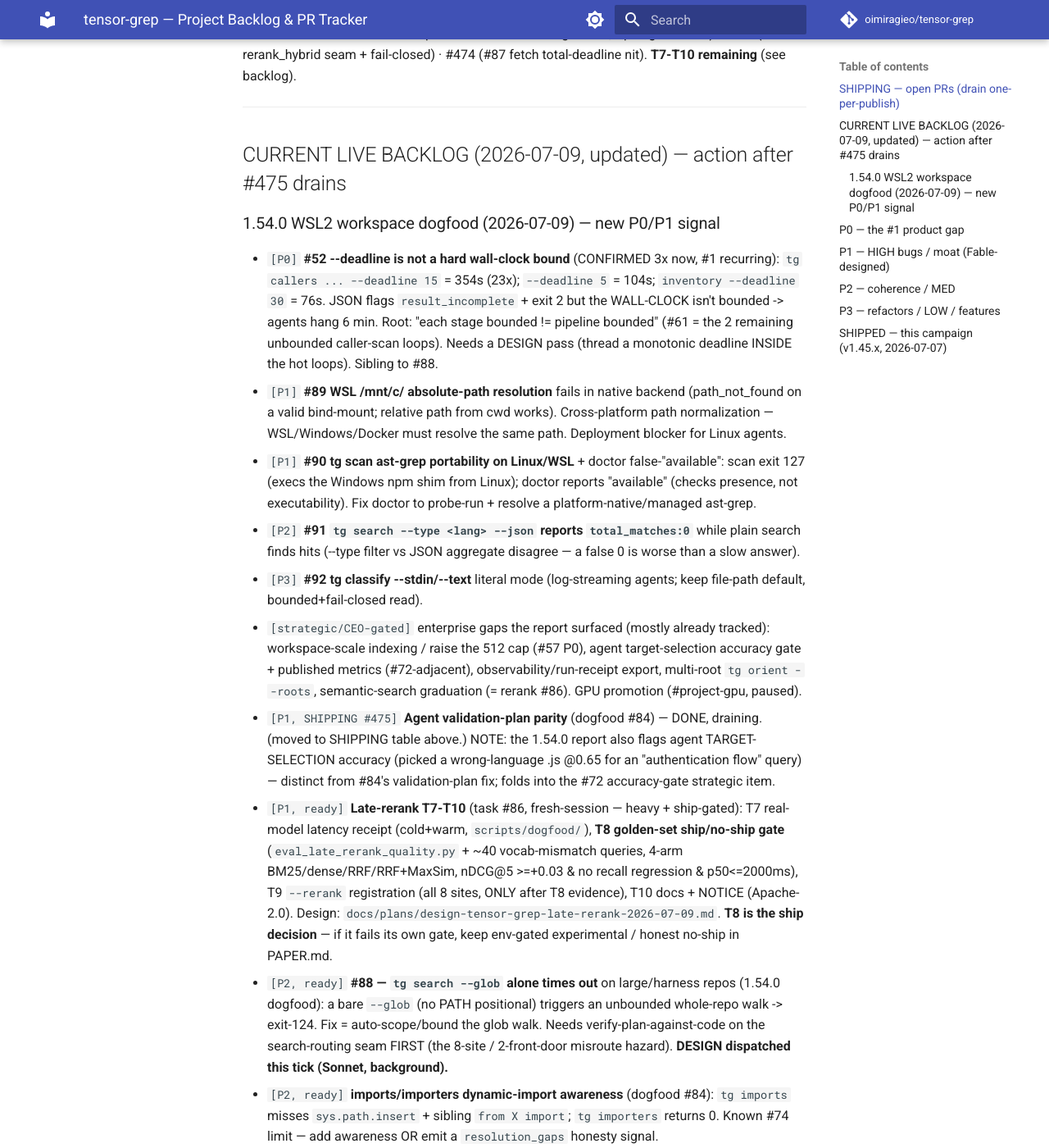
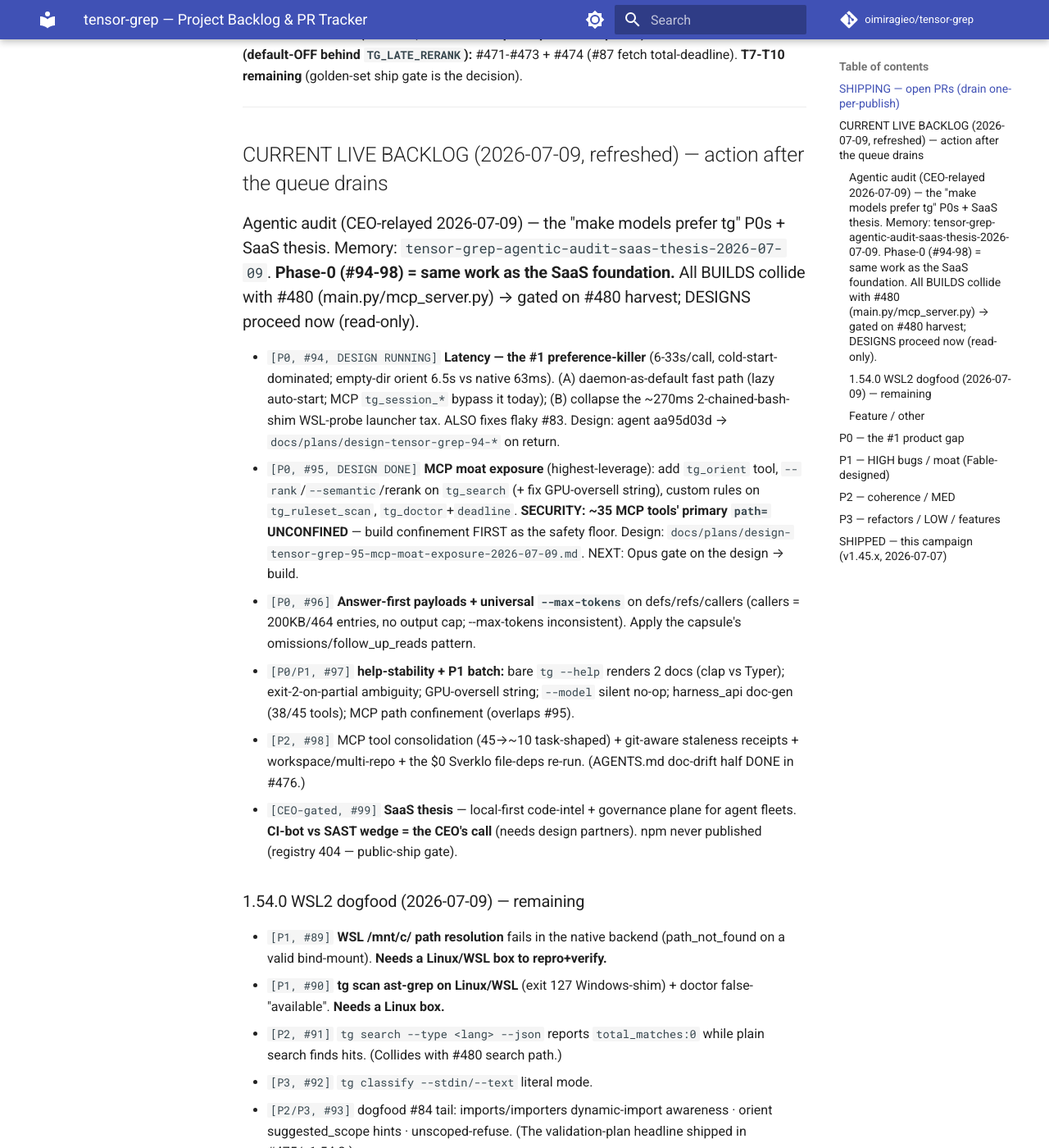
Before and after one commit to oimiragieo/tensor-grep, an MkDocs documentation site: the page built from docs/BACKLOG.md, in a window 1280 px wide and 1400 px high, scrolled down 1251 px. Shown: the whole window at 82% size. Built offline with MkDocs 1.6.1 and Material for MkDocs 9.7.7, drawn with Linux system fonts in a browser that asks for light colours; comment, search, counter and statistics services are not loaded; some of the changed text lies outside the part shown.

Commit message:
docs(backlog): reconcile ledger to the live drain state (#84/#476/#477/#478 merged, #479/#480 shipping, v1.54.3 publishing) + break out the agentic-audit P0s #94-99 + save the #95 MCP-moat design (#481)

```diff
--- a/docs/BACKLOG.md
+++ b/docs/BACKLOG.md
@@ -22,37 +22,43 @@
 ## SHIPPING — open PRs (drain one-per-publish)
 | PR | Fix | Files | Verified |
 |----|-----|-------|----------|
-| #475 | dogfood #84 — scoped-agent + edit-plan validation-plan parity (README boundary-trap + python discovery) + budget-corroborated 0.75 confidence channel | repo_map, agent_capsule | 158t real-venv + real-binary dogfood on gotcontext-saddle (validation_plan empty->5, confidence 0.55->0.9, ask_user required->False) |
+| #479 | #37 — make public-docs governance reads cwd-independent (kills the ordering-pollution flake) | test_public_docs_governance | 43t repo-root AND foreign-cwd (reproduced then fixed the flake) |
+| #480 | #88 — bound the bare `--glob` walk when no PATH given (broad globs refuse fast, were exit-124 hangs) | main.rs, main.py, mcp_server | 684 py + 70 rust + real-binary dogfood; **adversarial Opus gate RUNNING** (touches mcp_server) |
 
-**Push-race (2026-07-09):** v1.55.0 mid-publish (from #474). #475 waits for the `chore(release): v1.55.0` stamp + PyPI before it can drain.
+**Push-race (2026-07-09):** **v1.54.3 mid-publish** (from #478/#52 deadline). #479/#480 wait for the `chore(release): v1.54.3` stamp + PyPI. #480 ALSO waits on its Opus gate PASS.
 
-**Deep-dive #81 audit drain (v1.51.x, 2026-07-08/09) — 100% MERGED + LIVE:** #461 ast CWE-88 · #462 backend fail-closed (#10/#14/#79) · #463 from-dot-import recall (#3/#4/#11) · #460 scoped file-dep primitives `tg imports`/`importers` (#74 moat) · #455 cpu ReDoS-gate bypass (#6/#16) · #464 mcp read-path confine (#1/#2/#12) · #457 index-lock ownership token (#14) · #465 rust exit-2 + pcre2 fail-closed (#7/#9) · #466 daemon token-ACL (#13) · #467 docs/architecture rewrite · #468 release-stamp anchor + 2 masked governance gates · #469 policy-anchor confinement (#76) · #470 BACKLOG refresh. **All 14 findings shipped; every security PR passed the adversarial Opus gate.**
+**MERGED this session (live/publishing):** #84 (validation-plan parity → v1.54.2) · #476 (docs/backlog reconcile + AGENTS.md doc-drift + skill accuracy) · #477 (#64 index-lock flake-harden) · **#478 (#52 --deadline hard wall-clock bound, 354s→10s, real-binary proven → v1.54.3)**.
 
-**Late-rerank feature (task #86, the #1 ColGrep competitive response) — T0-T6 MERGED (ships default-OFF behind `TG_LATE_RERANK`):** #471 (T0-T2 extra + maxsim + LateReranker) · #472 (T3-T4 ONNX encoder + checksum-pinned LateOn-Code-edge fetch, Opus-gate PASS) · #473 (T5-T6 rerank_hybrid seam + fail-closed) · #474 (#87 fetch total-deadline nit). **T7-T10 remaining** (see backlog).
+**Deep-dive #81 audit drain (v1.51.x) — 100% MERGED + LIVE:** #455/#457/#460-#470 (14 findings; every security PR passed the adversarial Opus gate).
+
+**Late-rerank feature (task #86, the #1 ColGrep competitive response) — T0-T6 MERGED (default-OFF behind `TG_LATE_RERANK`):** #471-#473 + #474 (#87 fetch total-deadline). **T7-T10 remaining** (golden-set ship gate is the decision).
 
 ---
 
-## CURRENT LIVE BACKLOG (2026-07-09, updated) — action after #475 drains
+## CURRENT LIVE BACKLOG (2026-07-09, refreshed) — action after the queue drains
 
-### 1.54.0 WSL2 workspace dogfood (2026-07-09) — new P0/P1 signal
-- `[P0]` **#52 --deadline is not a hard wall-clock bound** (CONFIRMED 3x now, #1 recurring): `tg callers ... --deadline 15` = 354s (23x); `--deadline 5` = 104s; `inventory --deadline 30` = 76s. JSON flags `result_incomplete` + exit 2 but the WALL-CLOCK isn't bounded -> agents hang 6 min. Root: "each stage bounded != pipeline bounded" (#61 = the 2 remaining unbounded caller-scan loops). Needs a DESIGN pass (thread a monotonic deadline INSIDE the hot loops). Sibling to #88.
-- `[P1]` **#89 WSL /mnt/c/ absolute-path resolution** fails in native backend (path_not_found on a valid bind-mount; relative path from cwd works). Cross-platform path normalization — WSL/Windows/Docker must resolve the same path. Deployment blocker for Linux agents.
-- `[P1]` **#90 tg scan ast-grep portability on Linux/WSL** + doctor false-"available": scan exit 127 (execs the Windows npm shim from Linux); doctor reports "available" (checks presence, not executability). Fix doctor to probe-run + resolve a platform-native/managed ast-grep.
-- `[P2]` **#91 `tg search --type <lang> --json` reports `total_matches:0`** while plain search finds hits (--type filter vs JSON aggregate disagree — a false 0 is worse than a slow answer).
-- `[P3]` **#92 tg classify --stdin/--text** literal mode (log-streaming agents; keep file-path default, bounded+fail-closed read).
-- `[strategic/CEO-gated]` enterprise gaps the report surfaced (mostly already tracked): workspace-scale indexing / raise the 512 cap (#57 P0), agent target-selection accuracy gate + published metrics (#72-adjacent), observability/run-receipt export, multi-root `tg orient --roots`, semantic-search graduation (= rerank #86). GPU promotion (#project-gpu, paused).
+### Agentic audit (CEO-relayed 2026-07-09) — the "make models prefer tg" P0s + SaaS thesis. Memory: `tensor-grep-agentic-audit-saas-thesis-2026-07-09`. **Phase-0 (#94-98) = same work as the SaaS foundation.** All BUILDS collide with #480 (main.py/mcp_server.py) → gated on #480 harvest; DESIGNS proceed now (read-only).
+- `[P0, #94, DESIGN RUNNING]` **Latency — the #1 preference-killer** (6-33s/call, cold-start-dominated; empty-dir orient 6.5s vs native 63ms). (A) daemon-as-default fast path (lazy auto-start; MCP `tg_session_*` bypass it today); (B) collapse the ~270ms 2-chained-bash-shim WSL-probe launcher tax. ALSO fixes flaky #83. Design: agent aa95d03d → `docs/plans/design-tensor-grep-94-*` on return.
+- `[P0, #95, DESIGN DONE]` **MCP moat exposure** (highest-leverage): add `tg_orient` tool, `--rank`/`--semantic`/rerank on `tg_search` (+ fix GPU-oversell string), custom rules on `tg_ruleset_scan`, `tg_doctor`+`deadline`. **SECURITY: ~35 MCP tools' primary `path=` UNCONFINED** — build confinement FIRST as the safety floor. Design: `docs/plans/design-tensor-grep-95-mcp-moat-exposure-2026-07-09.md`. NEXT: Opus gate on the design → build.
+- `[P0, #96]` **Answer-first payloads + universal `--max-tokens`** on defs/refs/callers (callers = 200KB/464 entries, no output cap; --max-tokens inconsistent). Apply the capsule's omissions/follow_up_reads pattern.
+- `[P0/P1, #97]` **help-stability + P1 batch:** bare `tg --help` renders 2 docs (clap vs Typer); exit-2-on-partial ambiguity; GPU-oversell string; `--model` silent no-op; harness_api doc-gen (38/45 tools); MCP path confinement (overlaps #95).
+- `[P2, #98]` MCP tool consolidation (45→~10 task-shaped) + git-aware staleness receipts + workspace/multi-repo + the $0 Sverklo file-deps re-run. (AGENTS.md doc-drift half DONE in #476.)
+- `[CEO-gated, #99]` **SaaS thesis** — local-first code-intel + governance plane for agent fleets. **CI-bot vs SAST wedge = the CEO's call** (needs design partners). npm never published (registry 404 — public-ship gate).
 
-- `[P1, SHIPPING #475]` **Agent validation-plan parity** (dogfood #84) — DONE, draining. (moved to SHIPPING table above.) NOTE: the 1.54.0 report also flags agent TARGET-SELECTION accuracy (picked a wrong-language .js @0.65 for an "authentication flow" query) — distinct from #84's validation-plan fix; folds into the #72 accuracy-gate strategic item.
-- `[P1, ready]` **Late-rerank T7-T10** (task #86, fresh-session — heavy + ship-gated): T7 real-model latency receipt (cold+warm, `scripts/dogfood/`), **T8 golden-set ship/no-ship gate** (`eval_late_rerank_quality.py` + ~40 vocab-mismatch queries, 4-arm BM25/dense/RRF/RRF+MaxSim, nDCG@5 >=+0.03 & no recall regression & p50<=2000ms), T9 `--rerank` registration (all 8 sites, ONLY after T8 evidence), T10 docs + NOTICE (Apache-2.0). Design: `docs/plans/design-tensor-grep-late-rerank-2026-07-09.md`. **T8 is the ship decision** — if it fails its own gate, keep env-gated experimental / honest no-ship in PAPER.md.
-- `[P2, ready]` **#88 — `tg search --glob` alone times out** on large/harness repos (1.54.0 dogfood): a bare `--glob` (no PATH positional) triggers an unbounded whole-repo walk -> exit-124. Fix = auto-scope/bound the glob walk. Needs verify-plan-against-code on the search-routing seam FIRST (the 8-site / 2-front-door misroute hazard). **DESIGN dispatched this tick (Sonnet, background).**
-- `[P2, ready]` **imports/importers dynamic-import awareness** (dogfood #84): `tg imports` misses `sys.path.insert` + sibling `from X import`; `tg importers` returns 0. Known #74 limit — add awareness OR emit a `resolution_gaps` honesty signal.
-- `[P2, ready]` **orient suggested_scope/suggested_ignore auto-hints** (dogfood #84): root orient without `--ignore` ranks `seo/scripts/*` central; auto-hint so agents don't hand-apply `--ignore`.
-- `[P3, ready]` unscoped-search immediate-refuse (detect missing PATH/--glob before the scan, not exit-124 after); blast-radius proceed/stop rubric when confidence=moderate + parser_backed>0 + callers<5.
-- `[P1, research/CEO-gated]` **#72 benchmark reconcile** — re-run bench (tokens-per-correct) now that #74 imports/importers shipped; needs external Sverklo harness + bidirectional-oracle (fresh context). CEO-gated: public benchmark publish.
-- `[blocked/CEO-gated]` **tg-ledger / A2A local coordination** (#77) — document-now-build-later; go/no-go on the 2-week demand receipt from #456's instrumentation.
-- `[P3]` flaky-test hardening: #83 `test_public_help_falls_back...` (windows, needs timeout-mechanism investigation, not blind-widen), #64 index_lock_concurrency, #37 test-ordering pollution.
-- `[re-verify]` #78 ReDoS simple-path residual (Rust-less install falls to Python re on unflagged patterns), #76-pt2 islice giant-line bound (batch into one gated mcp/cpu follow-up). **#76 read-path exfil = DONE (shipped #464/#469, verified on main).**
-- `[stale-WIP, revive-or-retire]` `tensor-grep-deweight` worktree (`feat/auto-deweight-vendored-trees`, based on v1.40.3): auto-deweight vendored/harness trees in orient centrality; needs rebase onto current + Fable's file-subgraph exclusion. Left in place (holds real WIP) — decide revive vs retire next campaign.
+### 1.54.0 WSL2 dogfood (2026-07-09) — remaining
+- `[P1, #89]` **WSL /mnt/c/ path resolution** fails in the native backend (path_not_found on a valid bind-mount). **Needs a Linux/WSL box to repro+verify.**
+- `[P1, #90]` **tg scan ast-grep on Linux/WSL** (exit 127 Windows-shim) + doctor false-"available". **Needs a Linux box.**
+- `[P2, #91]` `tg search --type <lang> --json` reports `total_matches:0` while plain search finds hits. (Collides with #480 search path.)
+- `[P3, #92]` `tg classify --stdin/--text` literal mode.
+- `[P2/P3, #93]` dogfood #84 tail: imports/importers dynamic-import awareness · orient suggested_scope hints · unscoped-refuse. (The validation-plan headline shipped in #475/v1.54.2.)
+
+### Feature / other
+- `[P1, #86]` **Late-rerank T7-T10** (fresh-session, heavy): T7 latency receipt · **T8 golden-set ship/no-ship gate** (the decision) · T9 8-site `--rerank` registration · T10 docs+NOTICE. Design: `docs/plans/design-tensor-grep-late-rerank-2026-07-09.md`.
+- `[P0, #57]` raise the 512 `CALLER_SCAN_FILE_CEILING` — **now SAFE (the #52 deadline bound makes the larger scan interruptible)**; build on top of #478.
+- `[re-verify]` #78 ReDoS simple-path residual + #76-pt2 islice giant-line bound (batch, gated). **#76 read-path exfil DONE** (#464/#469). #52/#64/#37/#84 DONE.
+- `[P3]` flaky #83 (root cause = native startup latency, fixed by #94 — sidecar-timeout hypothesis REFUTED).
+- `[CEO-gated]` #72 benchmark publish · #77 tg-ledger go/no-go.
+- `[stale-WIP]` `tensor-grep-deweight` worktree (auto-deweight vendored trees, v1.40.3 base) — revive-or-retire next campaign.
 
 > **NOTE (2026-07-09):** the P0/P1 sections below are from the 2026-07-07 v1.45.x campaign — MANY releases have shipped since (now v1.51.9). Re-verify each against current code before actioning; several (PERF parse-cache #432, the repo_map cluster) likely shipped in the v1.46-1.51 line. `gh pr list --state merged` + `git log` are authoritative.
 
--- /dev/null
+++ b/docs/plans/design-tensor-grep-95-mcp-moat-exposure-2026-07-09.md
@@ -0,0 +1,26 @@
+# Design — #95: expose the moat to MCP (the audit's #1 highest-leverage block)
+
+**Verdict: GO-WITH-CHANGES, security-gated.** Sonnet verify-plan-against-code design 2026-07-09 (agent a4885367), read-only, cited `file:line` vs `main` @ v1.54.2. **Needs the adversarial Opus security gate before ANY build** (mcp_server.py + a custom-rules-execution surface + a systemic path-confinement change). **Build GATED ON #88 harvest** (both edit mcp_server.py — #88 = PR #480). Full agent output preserved in session transcript 09e7d2aa; this is the faithful spec.
+
+## The seam (how an MCP tool is added)
+- Tools are plain functions decorated `@mcp.tool()  # type: ignore` on `mcp = FastMCP("tensor-grep")` (`mcp_server.py:82-83`); **45** today. FastMCP derives the JSON schema from the typed signature + docstring — no schema file.
+- Tier self-desc: `_PYTHON_LOCAL_MCP_TOOLS`/`_EMBEDDED_SAFE_MCP_TOOLS`/`_NATIVE_REQUIRED_MCP_TOOLS` (`:107-151`) → `_MCP_TOOL_CAPABILITIES` (`:152-196`), served by `tg_mcp_capabilities()` (`:1483-1491`).
+- **HARD gate:** `test_mcp_server.py:1587-1599` asserts `capability_names == set(_MCP_TOOL_CAPABILITIES) == _mcp_tool_names()` (exact-set) — a new tool NOT added to a tier tuple fails closed. Template tool: `tg_file_imports` (`:3004-3033`), incl. its praised routing note (`:3009`), read-path confinement (`:3024`), shared-builder call, and `_sanitized_tool_error` (`:260-274`) error handling.
+
+## The additions (mirror existing CLI, never reimplement)
+- **`tg_orient`** — CLI logic at `main.py:7274-7320` → `build_orient_capsule_json` (`orient_capsule.py:301-303`) returns ready JSON. Params mirror CLI (`path`, `max_tokens`, `max_central_files`, `ignore: list[str]`). Confine `path`, catch `(FileNotFoundError, ValueError)`. Docstring = "call FIRST for orientation" (closes the "run orient first is unreachable via MCP" gap).
+- **`--rank`/`--semantic` on `tg_search`** — `tg_search` (`:3266-3574`) has NO rank/semantic param today. CLI at `main.py:6856-6878` → `_apply_semantic_rerank` (`:3565-3607`), which reads `TG_LATE_RERANK` as an ENV var → **late-rerank rides along free, no new param**. Add `rank: bool=False, semantic: bool=False`; insert the mirrored block after `_finalize_aggregate_result` (`mcp_server.py:3418`) before the empty-branch (`:3421`). **Must catch `BackendExecutionError` explicitly** (distinguishable structured error, mirror `main.py:6860-6869`) not fall to generic `except`. Import `_apply_semantic_rerank`, `_set_semantic_rank_fallback_reason`. **Fix the GPU-oversell docstring** (`:3286`) same PR.
+- **Custom rules on `tg_ruleset_scan`** (SECURITY) — currently 6 built-in packs only (`:1739`, `rule_packs.py`). CLI `scan` has 3 mutually-exclusive sources (`main.py:10740-10746`): `--inline-rules` (string, ZERO file I/O — ship first), `--rule` (one file — ship WITH confinement, mirror `baseline_path` at `:1830-1835`), `--config` sgconfig (**DEFER** — its `ruleDirs`/`testDirs` do an UNCONFINED recursive `rglob` at `main.py:4498-4509`; confining the top-level path is insufficient). Change `ruleset` required→optional, reuse the CLI mutual-exclusivity guard, fail-closed on parse error.
+- **`tg_doctor` + `deadline` param** — `_build_doctor_payload` (`main.py:2790`) returns a dict. `deadline` is the cheapest add: every `repo_map.py` builder already accepts `deadline_seconds`; the 5 MCP symbol tools (`tg_symbol_impact/refs/callers`, `tg_file_importers`, `tg_symbol_blast_radius`) just drop the param — add `deadline: float|None=None` + thread to the existing builder call. Zero new logic; `partial`/`deadline_limit` fields already exist.
+
+## THE SYSTEMIC FINDING — global primary-path confinement (the prerequisite, SECURITY)
+`_confine_read_path`/`_confine_write_path` (`:1695-1735`) confine only SECONDARY params. **Every tool's PRIMARY `path=`/`root=` is UNCONFINED** — proven: `tg_ruleset_scan` path (`:1741`) and `tg_file_importers` path (`:3062`) resolve raw; only `tg_file_imports`+`tg_classify_logs` confine their (sole) path arg. 20 confine call-sites vs ~35 `path:` signatures → **zero overlap**. This is a currently-shipping arbitrary-directory-read surface (`tg_search`/`tg_repo_map`/`tg_agent_capsule`/every `tg_symbol_*`/`tg_session_*`/`tg_rewrite_*`/`tg_checkpoint_*` — full list in the agent output). Distinct from `_mcp_broad_root_scan_refusal` (`:1605-1647`, perf not security). **Design:** `_mcp_root()` (default `Path.cwd()`, override `TG_MCP_ROOT` — moves anchor, never disables) + `_confine_mcp_path()`; `path = str(_confine_mcp_path(path))` atop every path tool. **Close the ratchet with ONE exhaustive enumeration test** (iterate `_mcp_tool_names()`, probe each path/file/root param with an out-of-root path → assert `invalid_input`), not 35 inline tests — mirrors the existing hard capabilities gate.
+
+## Contract/docs
+`harness_api.md` "Current tool set" has 38/45 (missing tg_search/ast_search/classify_logs/devices/file_imports/file_importers/session_file_importers); `test_harness_api_docs.py:82-218` is substring-only (soft) — **harden it to derive names from the live registry** same PR. `_TG_MCP_SERVER_CONTRACT_VERSION` (`:71`, pinned `test_mcp_server.py:1575-1584`) — confinement changes behavior not shape; bump is a judgment call, flag in PR.
+
+## TDD + build order (confinement FIRST as the safety floor)
+1. `_mcp_root()`/`_confine_mcp_path()` helpers **[SEC]** → 2. confine path on the 4 named tools + regression **[SEC]** → 3. exhaustive enumeration ratchet test **[SEC]** → 4. roll to remaining ~31 tools **[SEC]** → 5. `tg_orient` [plain] → 6. `deadline` on 5 tools [plain] → 7. `tg_search` rank/semantic [plain, review BackendExecutionError] → 8. `tg_doctor` [plain] → 9. `inline_rules` on ruleset-scan **[SEC]** → 10. `rule_file` **[SEC]** → 11. harness_api docs + gate-hardening [plain]. **`--config` sgconfig = separate future PR** (gated on confining `_load_sg_project_config`/`_iter_yaml_files` first).
+
+## Risks
+1. Confinement breaks a legit out-of-cwd caller (monorepo/fleet) → `TG_MCP_ROOT` override + changelog callout; no telemetry on affected callers. 2. `--config` sgconfig is a config-declared recursive walk, NOT one-more-file — don't scope-creep it in. 3. The 35-site rollout is the recurring one-at-a-time bug class → pair with the enumeration test in the SAME PR. 4. `BackendExecutionError` fail-closed parity on the search-rank path. **Registration reassurance:** orient/search/scan/doctor are all EXISTING CLI commands+flags → the 4-site CLI-command + 2-site search-flag registration is NOT triggered; real surface = `_PYTHON_LOCAL_MCP_TOOLS` (hard) + harness_api.md (soft, harden) + the ruleset-scan required→optional shape change.
```
